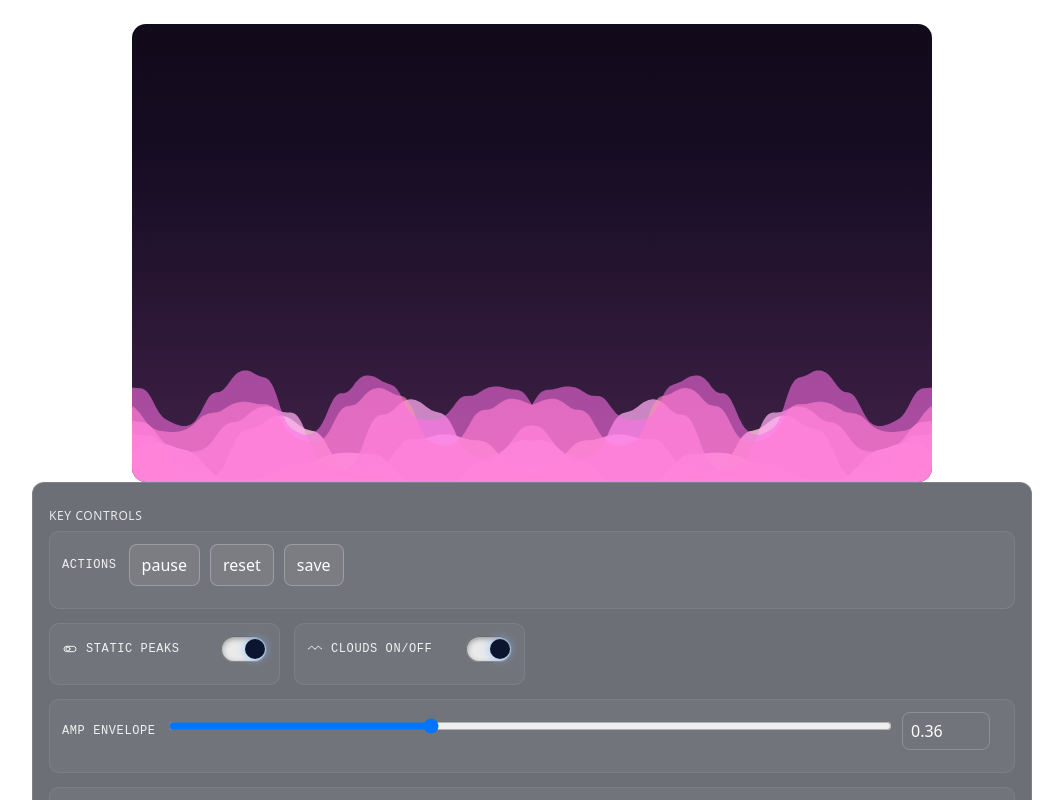
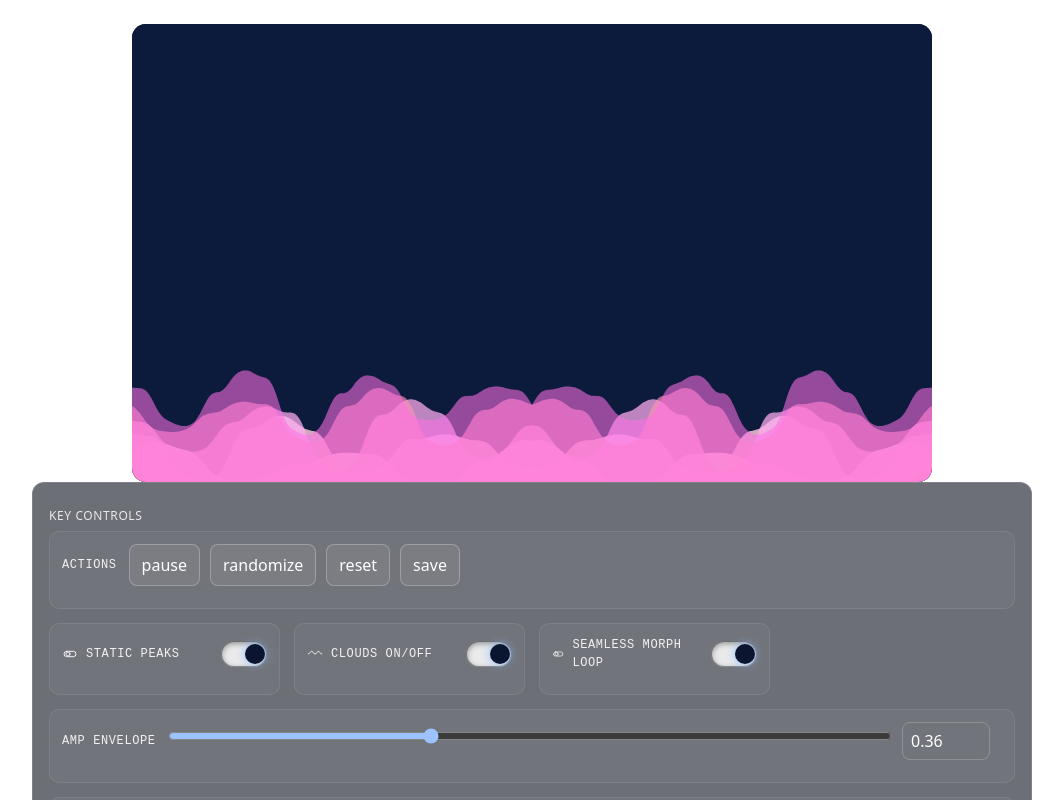
Before and after one commit to jakekinchen/cloud-engine, a Next.js app: page / in a window 1280 px wide. Shown: the top 800 px of the page, without its empty margins (108-1171 px from the left). Built offline with nearby package versions, Linux system fonts and the light colour scheme.

Commit message:
feat: add seamless loop and solid background options to CloudBackdrop components; update settings panel for new controls

```diff
--- a/src/components/CloudBackdrop.tsx
+++ b/src/components/CloudBackdrop.tsx
@@ -32,6 +32,8 @@ type Props = {
   amplitudeEnvelopeCycles?: number;   // cycles across width
   peakRoundness?: number;             // 0..1
   peakRoundnessPower?: number;        // >=1
+  seamlessLoop?: boolean;
+  background?: false | string;        // solid background inside SVG
   className?: string;
 };
 
@@ -64,6 +66,8 @@ const CloudBackdrop: React.FC<Props> = ({
   amplitudeEnvelopeCycles = 4,
   peakRoundness = 0.3,
   peakRoundnessPower = 2,
+  seamlessLoop = true,
+  background = '#0b1530',
   className
 }) => {
   const engine = useMemo(
@@ -134,13 +138,13 @@ const CloudBackdrop: React.FC<Props> = ({
       const phase = speed * elapsedSec; // outward motion
       const period = Math.max(0.0001, engine.config.morphPeriodSec);
       const morphT = (elapsedSec / period) % 1;
-      const cycleIndex = Math.floor(elapsedSec / period);
+      const cycleIndex = seamlessLoop ? 0 : Math.floor(elapsedSec / period);
       engine.pathsAt(phase, morphT, cycleIndex).forEach((p, i) => refs.current[i]?.setAttribute('d', p.d));
       raf = requestAnimationFrame(loop);
     };
     raf = requestAnimationFrame(loop);
     return () => cancelAnimationFrame(raf);
-  }, [engine, speed]);
+  }, [engine, speed, seamlessLoop]);
 
   return (
     <svg
@@ -152,6 +156,9 @@ const CloudBackdrop: React.FC<Props> = ({
       suppressHydrationWarning
       aria-hidden
     >
+      {typeof background === 'string' && (
+        <rect x={0} y={0} width="100%" height="100%" fill={background} />
+      )}
       <defs>
         <filter id="cloud-blur" x="-20%" y="-20%" width="140%" height="140%">
           <feGaussianBlur stdDeviation={engine.blur} />
--- a/src/components/CloudBackdropReview.tsx
+++ b/src/components/CloudBackdropReview.tsx
@@ -65,7 +65,7 @@ const Range: React.FC<{
     <input
       type="range" min={min} max={max} step={step} value={value}
       onChange={e => onChange(clamp(+e.target.value, min, max))}
-      style={{ width: '100%', height: 28 }}
+      style={{ width: '100%', height: 28, accentColor: '#9cc2ff' }}
     />
     {numberBox && (
       <input
@@ -190,6 +190,11 @@ const CloudBackdropReview: React.FC<{ className?: string; initial?: Init }> = ({
   const [amplitudeEnvelopeCycles, setAmplitudeEnvelopeCycles] = useState(initial?.amplitudeEnvelopeCycles ?? defaults.amplitudeEnvelopeCycles ?? 2);
   const [peakRoundness, setPeakRoundness] = useState(initial?.peakRoundness ?? defaults.peakRoundness ?? 0.8);
   const [peakRoundnessPower, setPeakRoundnessPower] = useState(initial?.peakRoundnessPower ?? defaults.peakRoundnessPower ?? 10);
+  const [seamlessLoop, setSeamlessLoop] = useState(true);
+  const [solidBgEnabled, setSolidBgEnabled] = useState(true);
+  const [solidBgHue, setSolidBgHue] = useState(222);
+  const [solidBgSat, setSolidBgSat] = useState(0.65);
+  const [solidBgLight, setSolidBgLight] = useState(0.14);
   const [sunsetMode, setSunsetMode] = useState(initial?.sunsetMode ?? defaults.sunsetMode ?? false);
   const [sunsetPeriodSec, setSunsetPeriodSec] = useState(initial?.sunsetPeriodSec ?? defaults.sunsetPeriodSec ?? 12);
   const [autoCyclePalettes, setAutoCyclePalettes] = useState(false);
@@ -469,6 +474,8 @@ const CloudBackdropReview: React.FC<{ className?: string; initial?: Init }> = ({
         amplitudeEnvelopeCycles={amplitudeEnvelopeCycles}
         peakRoundness={peakRoundness}
         peakRoundnessPower={peakRoundnessPower}
+        seamlessLoop={seamlessLoop}
+        background={solidBgEnabled ? `hsl(${solidBgHue}deg ${Math.round(solidBgSat*100)}% ${Math.round(solidBgLight*100)}%)` : false}
       />
         ) : (<div style={{ width: '100%', height }} />);
       })()}
@@ -489,13 +496,37 @@ const CloudBackdropReview: React.FC<{ className?: string; initial?: Init }> = ({
             { id: 'compositing', title: 'Compositing & Baseline', order: 4 },
               { id: 'variation', title: 'Variation', order: 5 },
               { id: 'palette', title: 'Palette Adjustments', order: 6 },
-              { id: 'background', title: 'Background Glow', order: 7 },
+              { id: 'background', title: 'Background', order: 7 },
           ];
            const controls: ControlSchema[] = [
             { id: 'actions-top', label: 'Actions', sectionId: 'key', order: 0, type: 'buttons', fullRow: true, render: () => (
               <Row label="Actions">
                 <div style={{ display: 'flex', gap: 10, flexWrap: 'wrap' }}>
                   <button style={btn} onClick={() => setPaused(p => !p)}>{paused ? 'resume' : 'pause'}</button>
+                  <button style={btn} onClick={() => {
+                    // Randomize UI-focused values only; keep height, speed, blur, structure knobs unchanged
+                    setSeed(Math.floor(Math.random() * 1e9));
+                    setBaseColor(`#${Math.floor(Math.random() * 0xFFFFFF).toString(16).padStart(6,'0')}`);
+                    // Palette-related
+                    setPaletteIndex(Math.floor(Math.random() * paletteNames.length));
+                    setHueShift(Math.floor(Math.random() * 361) - 180);
+                    setSaturation(Math.round((0.5 + Math.random() * 1.5) * 100) / 100);
+                    setLightness(Math.round(((Math.random() - 0.5)) * 100) / 100);
+                    setContrast(Math.round(((Math.random() - 0.5) * 2) * 100) / 100);
+                    setAltHueDelta(Math.floor(Math.random() * 181) - 90);
+                    setAltSatScale(Math.round((0.5 + Math.random()) * 100) / 100);
+                    // Sunset options
+                    setSunsetMode(Math.random() < 0.5);
+                    setSunsetPeriodSec(6 + Math.floor(Math.random() * 30));
+                    // Solid background HSL
+                    setSolidBgEnabled(Math.random() < 0.7);
+                    setSolidBgHue(Math.floor(Math.random() * 360));
+                    setSolidBgSat(Math.round((0.3 + Math.random() * 0.7) * 100) / 100);
+                    setSolidBgLight(Math.round((0.05 + Math.random() * 0.25) * 100) / 100);
+                    // Morph (optional UI feel)
+                    setMorphStrength(Math.round(Math.random() * 100) / 100);
+                    setMorphPeriodSec(6 + Math.floor(Math.random() * 30));
+                  }}>randomize</button>
                   <button style={btn} onClick={() => {
                     setLayers(7); setSegments(450); setHeight(380);
                     setSpeed(60); setBlur(2.2); setBaseColor('#ffffff'); setSeed(1337); setPaused(false);
@@ -517,6 +548,7 @@ const CloudBackdropReview: React.FC<{ className?: string; initial?: Init }> = ({
             ) },
             { id: 'static', label: 'Static peaks', sectionId: 'key', order: 1, type: 'toggle', render: () => <Row label="Static peaks" icon={<Icon.toggle size={16} />} right={<Toggle checked={staticPeaks} onChange={setStaticPeaks} />} /> },
             { id: 'clouds', label: 'Clouds on/off', sectionId: 'key', order: 2, type: 'toggle', render: () => <Row label="Clouds on/off" icon={<Icon.wave size={16} />} right={<Toggle checked={cloudsEnabled} onChange={setCloudsEnabled} />} /> },
+            { id: 'seamless', label: 'Seamless morph loop', sectionId: 'key', order: 3, type: 'toggle', render: () => <Row label="Seamless morph loop" icon={<Icon.toggle size={16} />} right={<Toggle checked={seamlessLoop} onChange={setSeamlessLoop} />} /> },
             { id: 'amp-env', label: 'Amp envelope', sectionId: 'key', order: 3, type: 'slider', fullRow: true, render: () => <Row label="Amp envelope"><Range min={0} max={1} step={0.02} value={amplitudeEnvelopeStrength} onChange={setAmplitudeEnvelopeStrength} /></Row> },
             { id: 'env-cycles', label: 'Envelope cycles', sectionId: 'key', order: 4, type: 'slider', fullRow: true, render: () => <Row label="Envelope cycles"><Range min={1} max={10} step={1} value={amplitudeEnvelopeCycles} onChange={setAmplitudeEnvelopeCycles} /></Row> },
             // removed peak roundness and roundness power per UX request
@@ -571,18 +603,22 @@ const CloudBackdropReview: React.FC<{ className?: string; initial?: Init }> = ({
               </div>
             ) },
             { id: 'cycle', label: 'Auto-cycle palettes', sectionId: 'variation', order: 6, type: 'toggle', render: () => <Row label="Auto-cycle palettes" right={<Toggle checked={autoCyclePalettes} onChange={setAutoCyclePalettes} />} /> },
-            { id: 'hue', label: 'Hue shift', sectionId: 'palette', order: 1, type: 'slider', fullRow: true, render: () => <Row label="Hue shift" icon={<Icon.palette size={14} />}><Range min={-180} max={180} step={1} value={hueShift} onChange={setHueShift} /></Row> },
-            { id: 'sat', label: 'Saturation', sectionId: 'palette', order: 2, type: 'slider', fullRow: true, render: () => <Row label="Saturation" icon={<Icon.palette size={14} />}><Range min={0} max={2} step={0.02} value={saturation} onChange={setSaturation} /></Row> },
-            { id: 'light', label: 'Lightness', sectionId: 'palette', order: 3, type: 'slider', fullRow: true, render: () => <Row label="Lightness" icon={<Icon.palette size={14} />}><Range min={-0.5} max={0.5} step={0.01} value={lightness} onChange={setLightness} /></Row> },
-            { id: 'ctr', label: 'Contrast', sectionId: 'palette', order: 4, type: 'slider', fullRow: true, render: () => <Row label="Contrast" icon={<Icon.palette size={14} />}><Range min={-1} max={1} step={0.02} value={contrast} onChange={setContrast} /></Row> },
+            { id: 'hue', label: 'Hue shift', sectionId: 'palette', order: 1, type: 'slider', colSpan: 2, render: () => <Row label="Hue shift" icon={<Icon.palette size={14} />}><Range min={-180} max={180} step={1} value={hueShift} onChange={setHueShift} /></Row> },
+            { id: 'sat', label: 'Saturation', sectionId: 'palette', order: 2, type: 'slider', colSpan: 2, render: () => <Row label="Saturation" icon={<Icon.palette size={14} />}><Range min={0} max={2} step={0.02} value={saturation} onChange={setSaturation} /></Row> },
+            { id: 'light', label: 'Lightness', sectionId: 'palette', order: 3, type: 'slider', colSpan: 2, render: () => <Row label="Lightness" icon={<Icon.palette size={14} />}><Range min={-0.5} max={0.5} step={0.01} value={lightness} onChange={setLightness} /></Row> },
+            { id: 'ctr', label: 'Contrast', sectionId: 'palette', order: 4, type: 'slider', colSpan: 2, render: () => <Row label="Contrast" icon={<Icon.palette size={14} />}><Range min={-1} max={1} step={0.02} value={contrast} onChange={setContrast} /></Row> },
             { id: 'altdh', label: 'Alt hue Δ (odd layers)', sectionId: 'palette', order: 5, type: 'slider', fullRow: true, render: () => <Row label="Alt hue Δ (odd layers)" icon={<Icon.layers size={14} />}><Range min={-90} max={90} step={1} value={altHueDelta} onChange={setAltHueDelta} /></Row> },
             { id: 'altds', label: 'Alt sat × (odd layers)', sectionId: 'palette', order: 6, type: 'slider', fullRow: true, render: () => <Row label="Alt sat × (odd layers)" icon={<Icon.layers size={14} />}><Range min={0.5} max={1.5} step={0.01} value={altSatScale} onChange={setAltSatScale} /></Row> },
             { id: 'seed', label: 'Seed', sectionId: 'variation', order: 98, type: 'button', render: () => <Row label="Seed" right={<button style={btn} onClick={shuffle}>shuffle</button>}><input type="number" value={seed} onChange={e => setSeed(clamp(+e.target.value || 0, 0, 2 ** 31 - 1))} style={{ width: '100%', background: 'transparent', border: '1px solid rgba(255,255,255,.2)', color: 'inherit', padding: '6px 8px', borderRadius: 8 }} /></Row> },
 
             // Background controls
-            { id: 'bg-toggle', label: 'Glow enabled', sectionId: 'background', order: 1, type: 'toggle', render: () => <Row label="Glow enabled" right={<Toggle checked={backgroundGlowEnabled} onChange={setBackgroundGlowEnabled} />} /> },
-            { id: 'bg-intensity', label: 'Glow intensity', sectionId: 'background', order: 2, type: 'slider', fullRow: true, render: () => <Row label="Glow intensity"><Range min={0} max={2} step={0.01} value={bgGlowIntensity} onChange={setBgGlowIntensity} /></Row> },
-            { id: 'bg-hue', label: 'Glow hue shift', sectionId: 'background', order: 3, type: 'slider', fullRow: true, render: () => <Row label="Glow hue shift"><Range min={-180} max={180} step={1} value={bgGlowHueShift} onChange={setBgGlowHueShift} /></Row> },
+            { id: 'bg-solid-toggle', label: 'Solid background', sectionId: 'background', order: 0, type: 'toggle', render: () => <Row label="Solid background" right={<Toggle checked={solidBgEnabled} onChange={setSolidBgEnabled} />} /> },
+            { id: 'bg-solid-h', label: 'Bg hue', sectionId: 'background', order: 1, type: 'slider', colSpan: 2, render: () => <Row label="Bg hue"><Range min={0} max={360} step={1} value={solidBgHue} onChange={setSolidBgHue} /></Row> },
+            { id: 'bg-solid-s', label: 'Bg saturation', sectionId: 'background', order: 2, type: 'slider', colSpan: 2, render: () => <Row label="Bg saturation"><Range min={0} max={1} step={0.01} value={solidBgSat} onChange={setSolidBgSat} /></Row> },
+            { id: 'bg-solid-l', label: 'Bg lightness', sectionId: 'background', order: 3, type: 'slider', render: () => <Row label="Bg lightness"><Range min={0} max={1} step={0.01} value={solidBgLight} onChange={setSolidBgLight} /></Row> },
+            { id: 'bg-toggle', label: 'Glow enabled', sectionId: 'background', order: 4, type: 'toggle', render: () => <Row label="Glow enabled" right={<Toggle checked={backgroundGlowEnabled} onChange={setBackgroundGlowEnabled} />} /> },
+            { id: 'bg-intensity', label: 'Glow intensity', sectionId: 'background', order: 2, type: 'slider', colSpan: 2, render: () => <Row label="Glow intensity"><Range min={0} max={2} step={0.01} value={bgGlowIntensity} onChange={setBgGlowIntensity} /></Row> },
+            { id: 'bg-hue', label: 'Glow hue shift', sectionId: 'background', order: 3, type: 'slider', colSpan: 2, render: () => <Row label="Glow hue shift"><Range min={-180} max={180} step={1} value={bgGlowHueShift} onChange={setBgGlowHueShift} /></Row> },
           ];
           return <SettingsPanel sections={sections} controls={controls} />;
         })()}
--- a/src/components/settings/SettingsPanel.tsx
+++ b/src/components/settings/SettingsPanel.tsx
@@ -56,7 +56,7 @@ export const SettingsPanel: React.FC<PanelProps> = ({ sections, controls, classN
               <div
                 key={ctrl.id}
                 style={{
-                  gridColumn: ctrl.fullRow ? '1 / -1' : undefined,
+                  gridColumn: ctrl.fullRow ? '1 / -1' : (ctrl.colSpan ? `span ${Math.max(1, Number(ctrl.colSpan))}` : undefined),
                   borderRadius: 10,
                   padding: 12,
                   background: 'rgba(255,255,255,.04)',
```
Also changed, not shown: scripts/sync-portable.mjs (added, +64 -0 lines), 2 other files (tests, documents, lock files or other folders).
